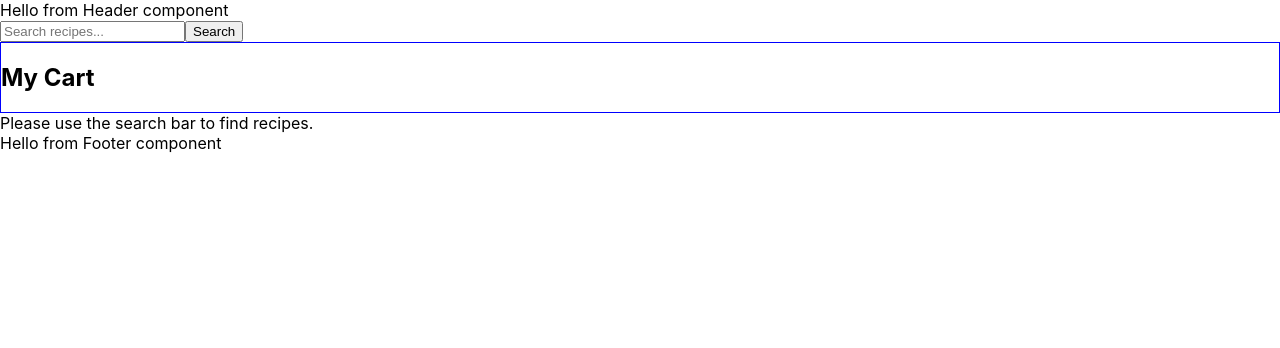
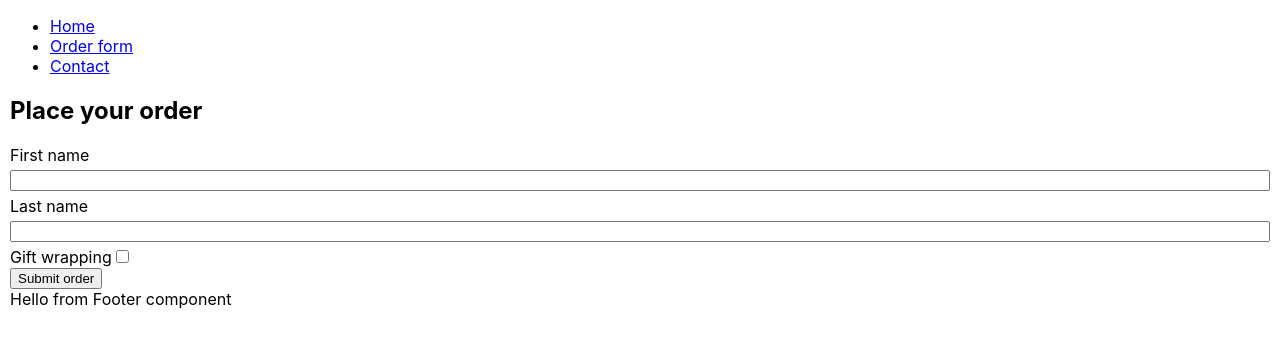
Before and after one commit to oskarlind/FED20aSTO-react, a React (Create React App) app: page /order in a window 1280 px wide. Shown: the top 348 px of the page. Built offline with nearby package versions, Linux system fonts and the light colour scheme.

Commit message:
Uppdaterat inför övning 21

```diff
--- a/package.json
+++ b/package.json
@@ -8,6 +8,7 @@
     "@testing-library/user-event": "^7.1.2",
     "react": "^16.13.1",
     "react-dom": "^16.13.1",
+    "react-router-dom": "^5.2.0",
     "react-scripts": "3.4.3"
   },
   "scripts": {
--- a/src/App.css
+++ b/src/App.css
@@ -6,3 +6,13 @@
     background-color: #ff0000;
     color: #ffffff;
 }
+
+body {
+    margin: 10px;
+}
+
+input[type="text"], input[type="date"] {
+    width: 100%;
+    margin: 5px 0px;
+    box-sizing: border-box;
+}
--- a/src/App.js
+++ b/src/App.js
@@ -5,9 +5,15 @@ import Header from './Header'
 import Footer from './Footer'
 import Recipe from './Recipe'
 import Cart from './Cart'
+import Contact from './Contact'
+import Orderform from './Orderform'
 import Searchbar from './Searchbar'
 import Errormessage from './Errormessage'
-import {fetchRecipes, fetchRecipe} from './API'
+import {
+  BrowserRouter as Router,
+  Route
+} from 'react-router-dom'
+import { fetchRecipes, fetchRecipe } from './API'
 
 class App extends React.Component {
 
@@ -31,10 +37,10 @@ class App extends React.Component {
     fetchRecipes(this.state.search)
       .then(
         res => {
-          if(res.results.length > 0) {
+          if (res.results.length > 0) {
             return fetchRecipe(res.results[0].id)
           } else {
-            this.setState({error: "No results found, please try again!"})
+            this.setState({ error: "No results found, please try again!" })
           }
         }
       )
@@ -49,19 +55,29 @@ class App extends React.Component {
 
   handleAddToCart = (ingredients) => {
     this.setState(
-      {products: ingredients})
-    }
+      { products: ingredients })
+  }
 
   render() {
     return (
-    <div className="App">
-      <Header/>
-      {this.state.error && <Errormessage message={this.state.error} /> }
-      <Searchbar name="search" placeholder="Search recipes..." value={this.state.search} handleChange={this.handleChange} handleSearch={this.handleSearch} />
-      <Cart products={this.state.products}/>
-      <Recipe recipe={this.state.recipe} addToCart={this.handleAddToCart}/>
-      <Footer/>
-    </div>
+      <Router>
+        <div className="App">
+          <Header />
+          <Route exact path="/">
+            {this.state.error && <Errormessage message={this.state.error} />}
+            <Searchbar name="search" placeholder="Search recipes..." value={this.state.search} handleChange={this.handleChange} handleSearch={this.handleSearch} />
+            <Cart products={this.state.products} />
+            <Recipe recipe={this.state.recipe} addToCart={this.handleAddToCart} />
+          </Route>
+          <Route exact path="/contact">
+            <Contact/>
+          </Route>
+          <Route exact path="/order">
+            <Orderform/>
+          </Route>
+          <Footer />
+        </div>
+      </Router>
     )
   }
 }
--- /dev/null
+++ b/src/Contact.js
@@ -0,0 +1,8 @@
+import React from 'react';
+import PropTypes from 'prop-types'
+
+const Contact = (props) => {
+    return <div><h2>Contact us</h2></div>
+}
+
+export default Contact
--- a/src/Header.js
+++ b/src/Header.js
@@ -1,7 +1,14 @@
 import React from 'react';
+import {Link} from 'react-router-dom';
 
 const Header = () => {
-    return <header>Hello from Header component</header>
+    return <header>
+        <ul>
+            <li><Link to="/">Home</Link></li>
+            <li><Link to="/order">Order form</Link></li>
+            <li><Link to="/contact">Contact</Link></li>
+        </ul>
+    </header>
 }
 
 export default Header;
--- /dev/null
+++ b/src/Orderform.js
@@ -0,0 +1,60 @@
+import React from 'react';
+import PropTypes from 'prop-types'
+
+class Orderform extends React.Component {
+
+    constructor(props) {
+        super(props)
+        this.state = {
+            firstname: "",
+            lastname: "",
+            giftwrap: false,
+            isSubmitted: false,
+        }
+        this.handleInputChange = this.handleInputChange.bind(this)
+        this.handleSubmit = this.handleSubmit.bind(this)
+    }
+
+    handleSubmit() {
+        console.log("submitted")
+        this.setState({ isSubmitted: true })
+    }
+
+    handleInputChange(event) {
+        this.setState({
+            [event.target.name]: event.target.type === 'checkbox' ?
+                event.target.checked : event.target.value
+        })
+    }
+
+    render() {
+        return (
+            <div>
+                {this.state.isSubmitted ?
+                    <div className="success">
+                        Thank you for your order! Order details:
+                        <ul>
+                            <li>Firstname: {this.state.firstname}</li>
+                            <li>Lastname: {this.state.lastname}</li>
+                            <li>Gift wrap: {this.state.giftwrap ? "Yes" : "No"}</li>
+                        </ul>
+                    </div>
+                    : <div>
+                        <h2>Place your order</h2>
+                        <label htmlFor="firstname">First name</label>
+                        <input type="text" value={this.state.firstname} name="firstname" onChange={this.handleInputChange} />
+                        <label htmlFor="lastname">Last name</label>
+                        <input type="text" value={this.state.lastname} name="lastname" onChange={this.handleInputChange} />
+                        <label htmlFor="giftwrap">Gift wrapping</label>
+                        <input name="giftwrap" type="checkbox" checked={this.state.giftwrap} onChange={this.handleInputChange} />
+                        <div><input type="submit" name="submit" value="Submit order" onClick={this.handleSubmit} /></div>
+                    </div>
+                }
+            </div>
+
+        )
+    }
+
+}
+
+export default Orderform
```
